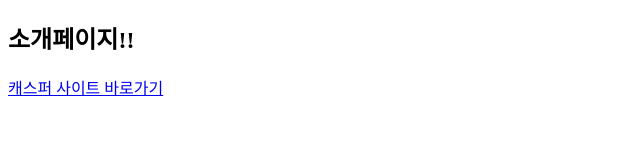
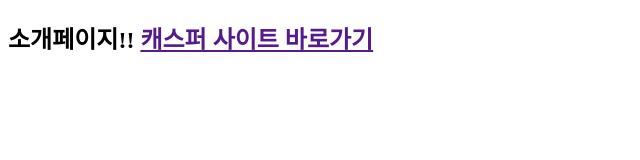
Before and after one commit to ffdsasjkl/test1, a plain HTML site: page index.html in a window 1280 px wide. Shown: the whole page, without its empty margins (0-640 px from the left). Drawn offline with Linux system fonts and the light colour scheme.

Commit message:
last
last

```diff
--- a/index.html
+++ b/index.html
@@ -6,7 +6,7 @@
     <title>Document</title>
 </head>
 <body>
-<h2>소개페이지!!</h2>
-<div><a href="CASPER/index.html">캐스퍼 사이트 바로가기</a></div>
+<h2>소개페이지!! <a href="">캐스퍼 사이트 바로가기</a></h2>
+
 </body>
 </html>
```
